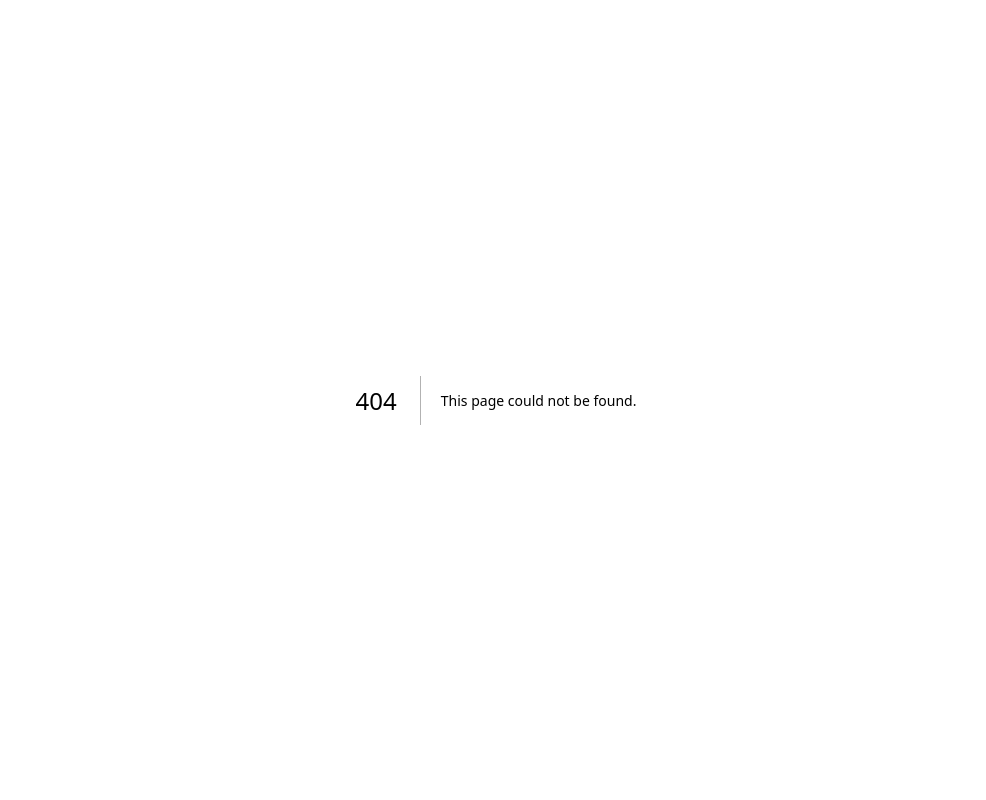
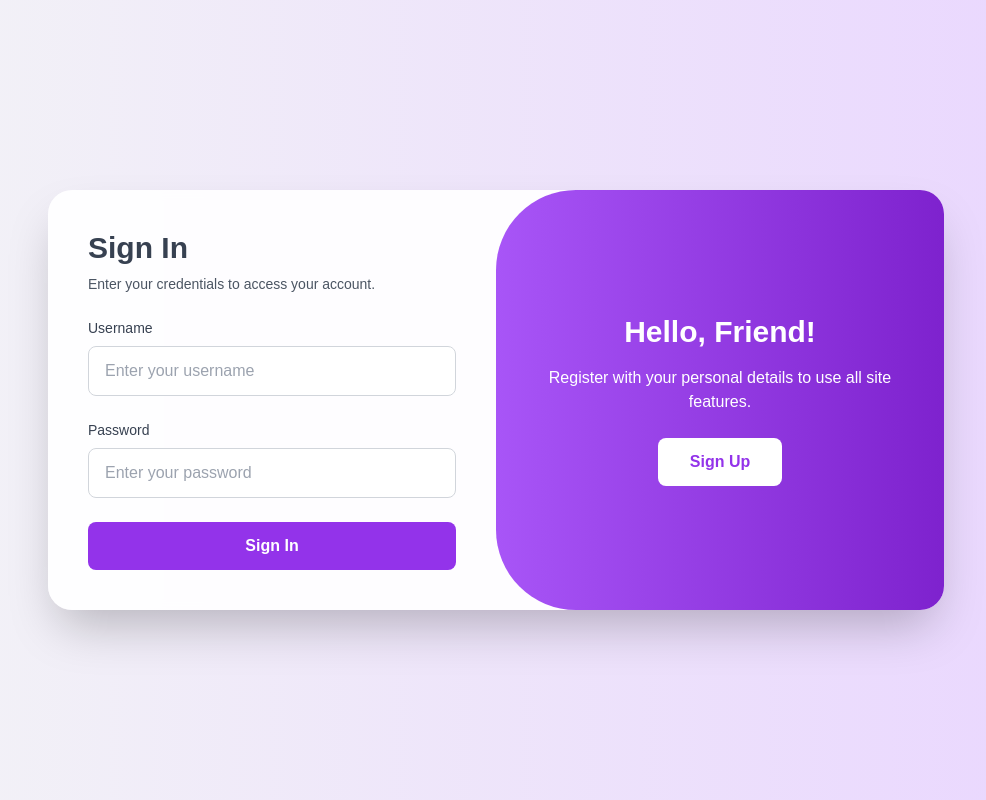
Before and after one commit to SutthirakP/my-project, a Next.js app: page /login in a window 1280 px wide. Before the commit this address had no page. Shown: the whole page, without its empty margins (144-1130 px from the left). Built offline with nearby package versions, Linux system fonts and the light colour scheme.

Commit message:
✨ add SignIn

```diff
--- /dev/null
+++ b/app/components/auth/SignIn/SignIn.js
@@ -0,0 +1,69 @@
+'use client';
+
+import { useForm } from 'react-hook-form';
+import { z } from 'zod';
+import { zodResolver } from '@hookform/resolvers/zod';
+
+const signInSchema = z.object({
+  username: z.string().min(1, 'Username is required'),
+  password: z.string().min(6, 'Password must be at least 6 characters long'),
+});
+
+const SignIn = ({ onSignUpClick }) => {
+  // React Hook Form setup with Zod validation
+  const { register, handleSubmit, formState: { errors } } = useForm({
+    resolver: zodResolver(signInSchema),
+  });
+
+  const handleSignInSubmit = (data) => {
+    console.log('Sign In Data:', data);
+  };
+
+  return (
+    <form className="w-full max-w-sm space-y-6" onSubmit={handleSubmit(handleSignInSubmit)}>
+      {/* Username Field */}
+      <div>
+        <label htmlFor="username" className="block text-sm font-medium text-gray-700">
+          Username
+        </label>
+        <input
+          {...register('username')}
+          id="username"
+          type="text"
+          placeholder="Enter your username"
+          className={`w-full px-4 py-3 mt-2 border ${errors.username ? 'border-red-500' : 'border-gray-300'} rounded-lg focus:ring-2 focus:ring-purple-400 focus:outline-none transition`}
+        />
+        {errors.username && (
+          <span className="text-red-600 text-sm">{errors.username.message}</span>
+        )}
+      </div>
+
+      {/* Password Field */}
+      <div>
+        <label htmlFor="password" className="block text-sm font-medium text-gray-700">
+          Password
+        </label>
+        <input
+          {...register('password')}
+          id="password"
+          type="password"
+          placeholder="Enter your password"
+          className={`w-full px-4 py-3 mt-2 border ${errors.password ? 'border-red-500' : 'border-gray-300'} rounded-lg focus:ring-2 focus:ring-purple-400 focus:outline-none transition`}
+        />
+        {errors.password && (
+          <span className="text-red-600 text-sm">{errors.password.message}</span>
+        )}
+      </div>
+
+      {/* Sign In Button */}
+      <button
+        type="submit"
+        className="w-full py-3 bg-purple-600 text-white font-bold rounded-lg hover:bg-purple-500 transition transform hover:scale-105 duration-300"
+      >
+        Sign In
+      </button>
+    </form>
+  );
+};
+
+export default SignIn;
--- a/app/layout.tsx
+++ b/app/layout.tsx
@@ -1,35 +1,13 @@
-import type { Metadata } from "next";
-import localFont from "next/font/local";
 import "./globals.css";
-
-const geistSans = localFont({
-  src: "./fonts/GeistVF.woff",
-  variable: "--font-geist-sans",
-  weight: "100 900",
-});
-const geistMono = localFont({
-  src: "./fonts/GeistMonoVF.woff",
-  variable: "--font-geist-mono",
-  weight: "100 900",
-});
-
-export const metadata: Metadata = {
-  title: "Create Next App",
-  description: "Generated by create next app",
-};
 
 export default function RootLayout({
   children,
-}: Readonly<{
+}: {
   children: React.ReactNode;
-}>) {
+}) {
   return (
     <html lang="en">
-      <body
-        className={`${geistSans.variable} ${geistMono.variable} antialiased`}
-      >
-        {children}
-      </body>
+      <body>{children}</body>
     </html>
   );
 }
--- /dev/null
+++ b/app/login/page.tsx
@@ -0,0 +1,51 @@
+'use client';
+
+import { useState } from 'react';
+import SignIn from '../components/auth/SignIn/SignIn';
+import SignUp from '../components/auth/SignUp/SignUp';
+
+const LoginPage = () => {
+  const [isSignUp, setIsSignUp] = useState(false);
+
+  // Handlers to toggle between Sign In and Sign Up forms
+  const handleSignUpClick = () => {
+    setIsSignUp(true);
+  };
+
+  const handleSignInClick = () => {
+    setIsSignUp(false);
+  };
+
+  return (
+    <div className="min-h-screen flex items-center justify-center bg-gradient-to-r from-gray-100 to-purple-200">
+      {/* Card Container */}
+      <div className="flex w-full max-w-4xl shadow-2xl bg-white/90 backdrop-blur-sm overflow-hidden rounded-3xl">
+
+        {/* Sign In Section */}
+        <div className={`w-1/2 p-10 flex flex-col justify-center transition-transform duration-500 ${isSignUp ? 'translate-x-full opacity-0' : 'opacity-100'}`}>
+          <h2 className="text-3xl font-bold text-gray-700 mb-2">Sign In</h2>
+          <p className="text-sm text-gray-600 mb-6">
+            Enter your credentials to access your account.
+          </p>
+          <SignIn onSignUpClick={handleSignUpClick} />
+        </div>
+
+        {/* Hello Section */}
+        <div className="w-1/2 bg-gradient-to-r from-purple-500 to-purple-700 text-white p-10 flex flex-col items-center justify-center rounded-tl-[80px] rounded-bl-[80px]">
+          <h2 className="text-3xl font-bold mb-4">Hello, Friend!</h2>
+          <p className="mb-6 text-center">
+            Register with your personal details to use all site features.
+          </p>
+          <button
+            className="px-8 py-3 bg-white text-purple-600 font-bold rounded-lg hover:bg-purple-50 transition-transform transform hover:scale-105"
+            onClick={() => window.location.href = '/signup'}
+          >
+            Sign Up
+          </button>
+        </div>
+      </div>
+    </div>
+  );
+};
+
+export default LoginPage;
```
